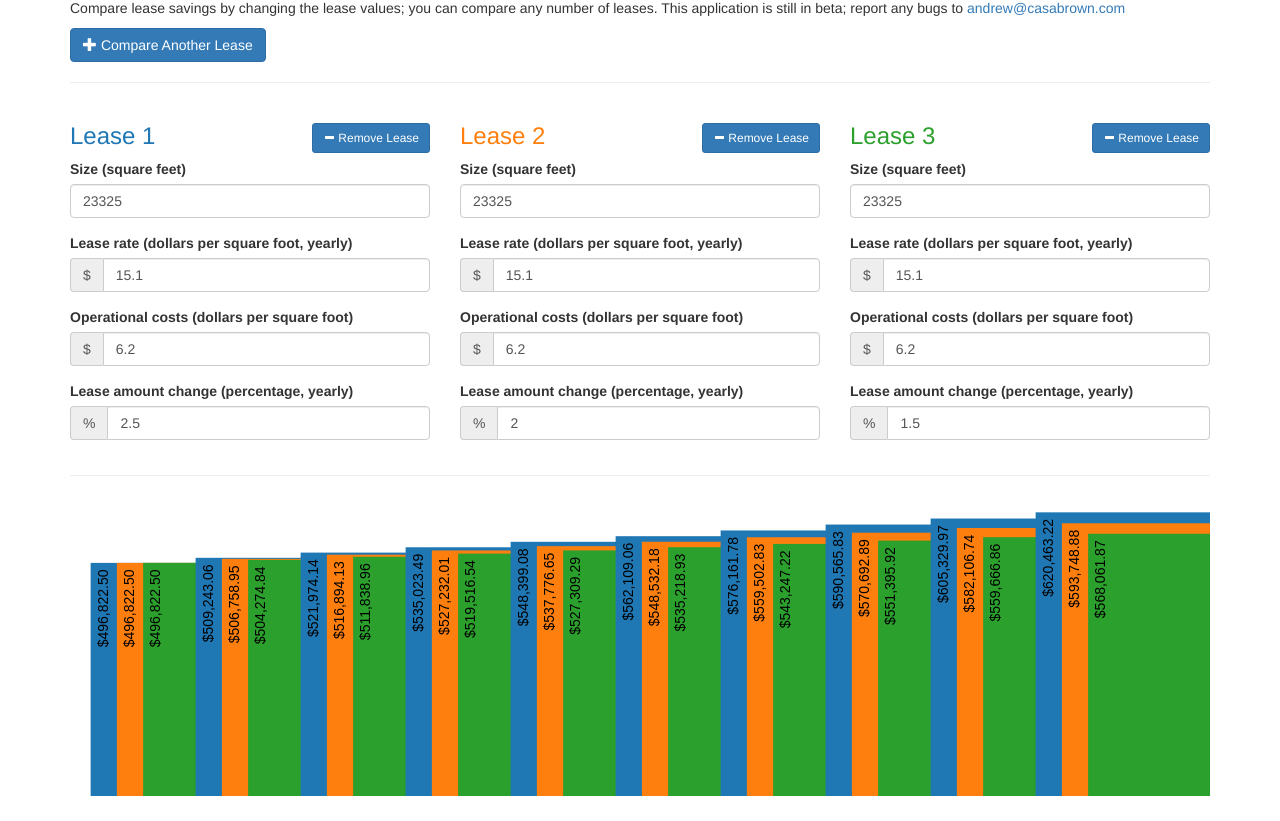
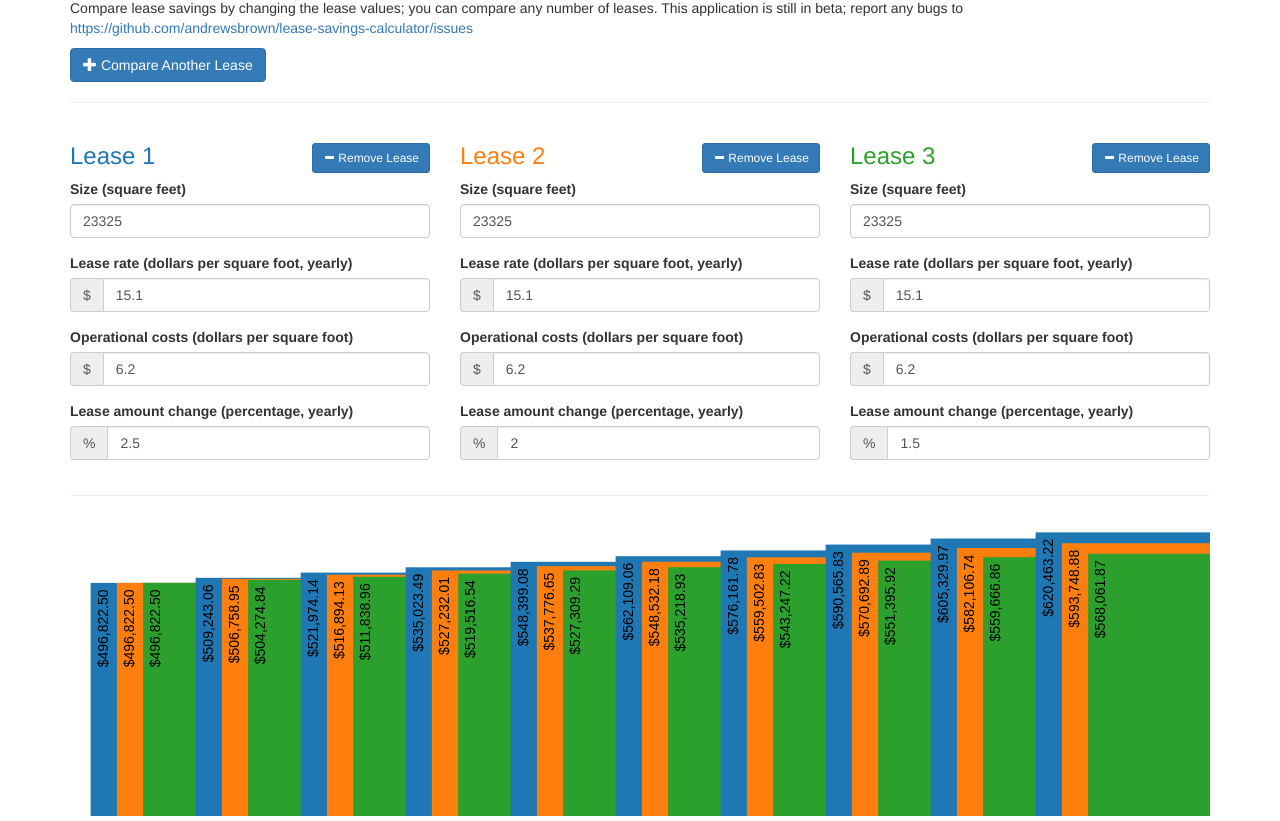
Before and after one commit to abrown/lease-savings-calculator, a website: page index.html in a window 1280 px wide. Shown: the part 72-893 px from the top of the page. Drawn offline with nearby package versions, Linux system fonts and the light colour scheme.

Commit message:
Add documentation; fix links, name

```diff
--- a/bower.json
+++ b/bower.json
@@ -1,5 +1,5 @@
 {
-  "name": "savings-calculator",
+  "name": "lease-savings-calculator",
   "version": "0.1.0",
   "authors": [
     "Andrew Brown <andrew@casabrown.com>"
--- a/index.html
+++ b/index.html
@@ -14,7 +14,7 @@
         <h1>Lease Savings</h1>
         <p>
             Compare lease savings by changing the lease values; you can compare any number of leases. This application is still in beta; report any bugs to
-            <a href="mailto:andrew@casabrown.com">andrew@casabrown.com</a>
+            <a href="https://github.com/andrewsbrown/lease-savings-calculator/issues">https://github.com/andrewsbrown/lease-savings-calculator/issues</a>
         </p>
         <button class="add-lease btn btn-primary"><span class="glyphicon glyphicon-plus"></span> Compare Another Lease</button>
         <hr/>
```
Also changed, not shown: README.md (added).
